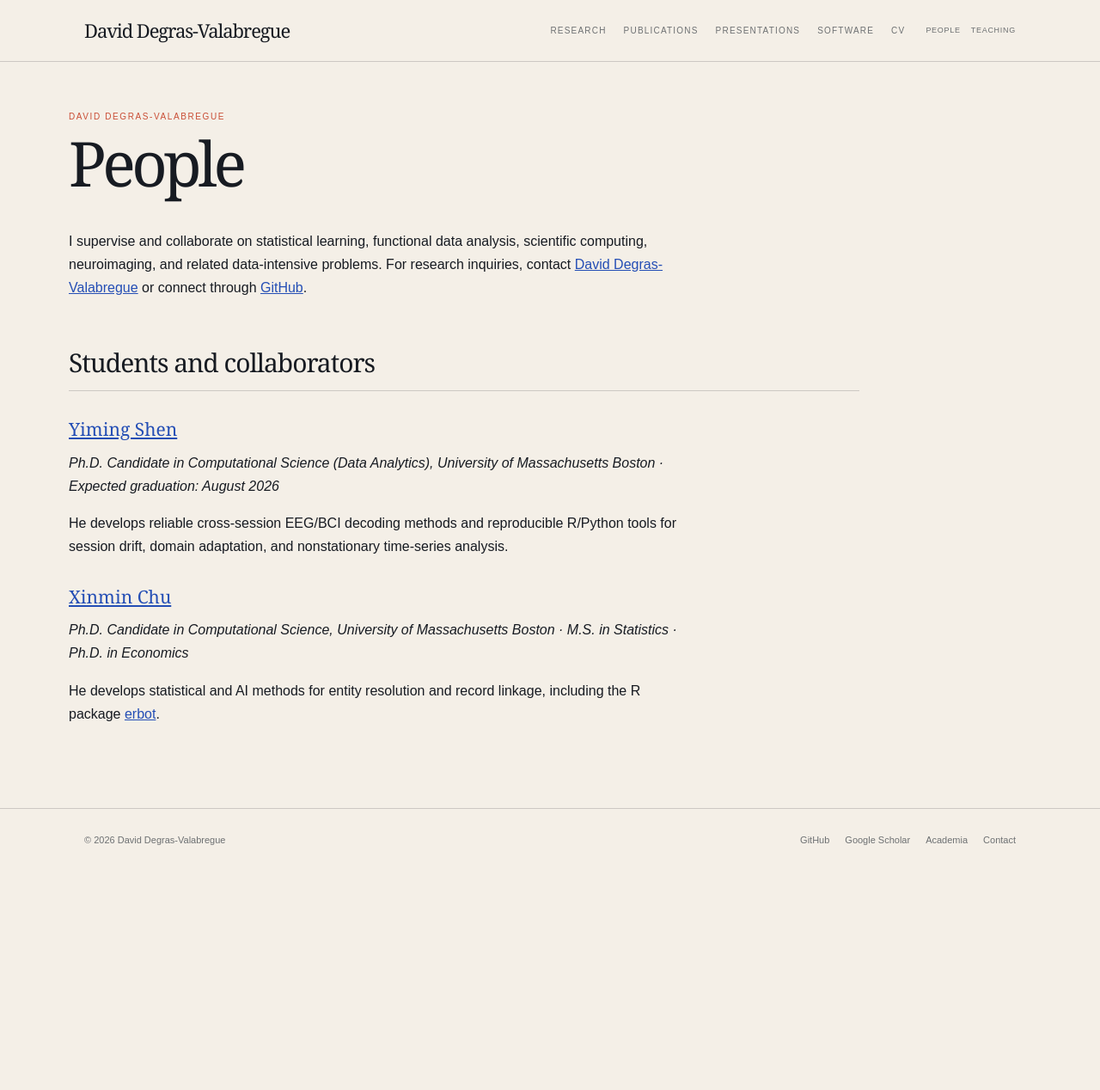
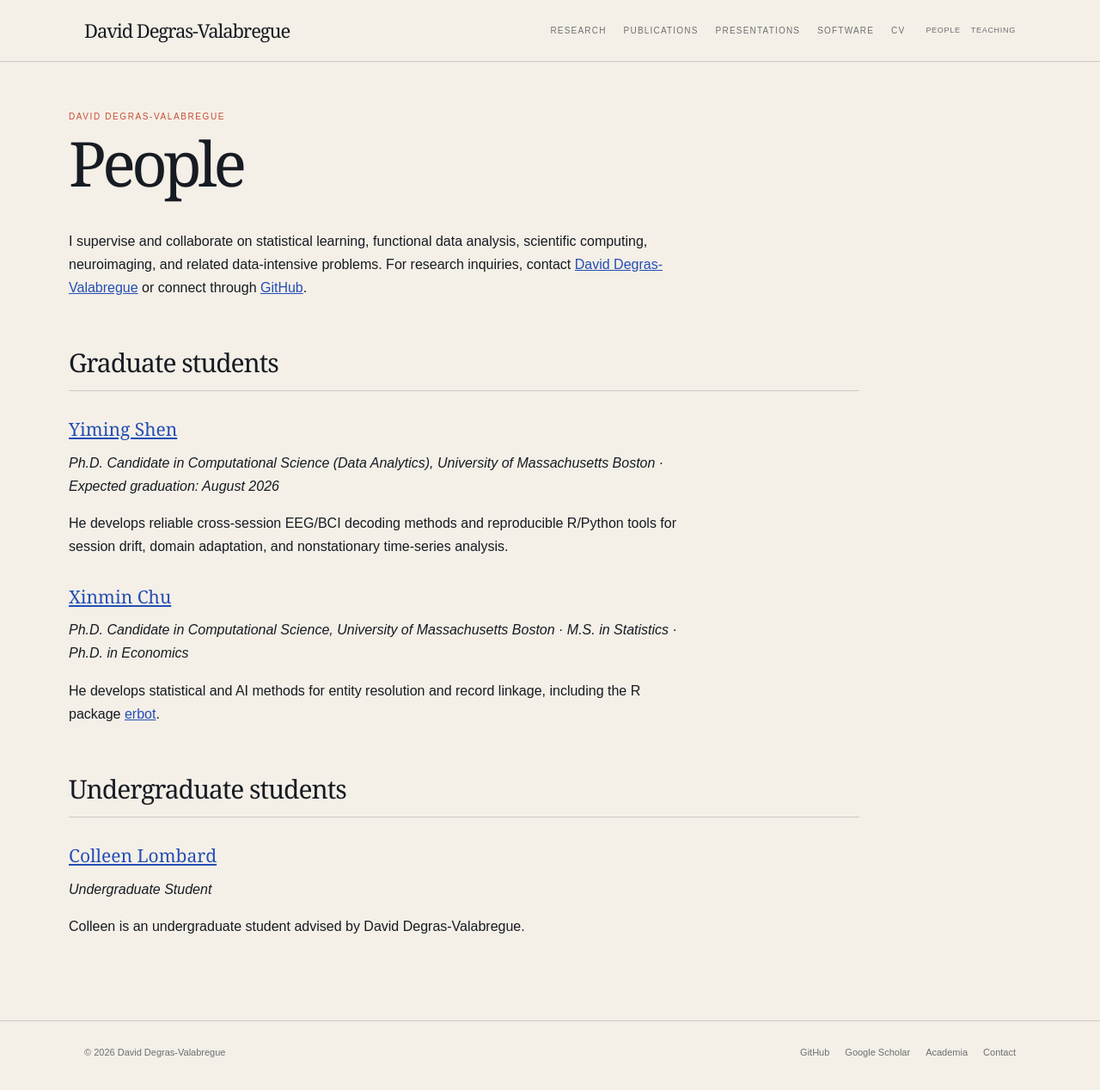
Before and after one commit to Yiming-S/ddegras.github.io, a Jekyll site: the page built from _pages/people.md, in a window 1280 px wide. Shown: the whole page at 86% size. Built offline with Jekyll 4.4.1, drawn with Linux system fonts in a browser that asks for light colours; before the commit the page ends 1021 px from its top, so only the background shows below that.

Commit message:
add undergraduate student profile

```diff
--- a/_pages/people.md
+++ b/_pages/people.md
@@ -6,7 +6,7 @@ permalink: /people/
 
 I supervise and collaborate on statistical learning, functional data analysis, scientific computing, neuroimaging, and related data-intensive problems. For research inquiries, contact [David Degras-Valabregue](mailto:David.Degras@umb.edu) or connect through [GitHub](https://github.com/ddegras).
 
-## Students and collaborators
+## Graduate students
 
 ### [Yiming Shen](https://yimings.com.cn/)
 
@@ -19,3 +19,11 @@ He develops reliable cross-session EEG/BCI decoding methods and reproducible R/P
 *Ph.D. Candidate in Computational Science, University of Massachusetts Boston · M.S. in Statistics · Ph.D. in Economics*
 
 He develops statistical and AI methods for entity resolution and record linkage, including the R package [erbot](https://github.com/xinminchu/erbot).
+
+## Undergraduate students
+
+### [Colleen Lombard](https://www.linkedin.com/in/colleen-lombard-7b398b273/)
+
+*Undergraduate Student*
+
+Colleen is an undergraduate student advised by David Degras-Valabregue.
```
